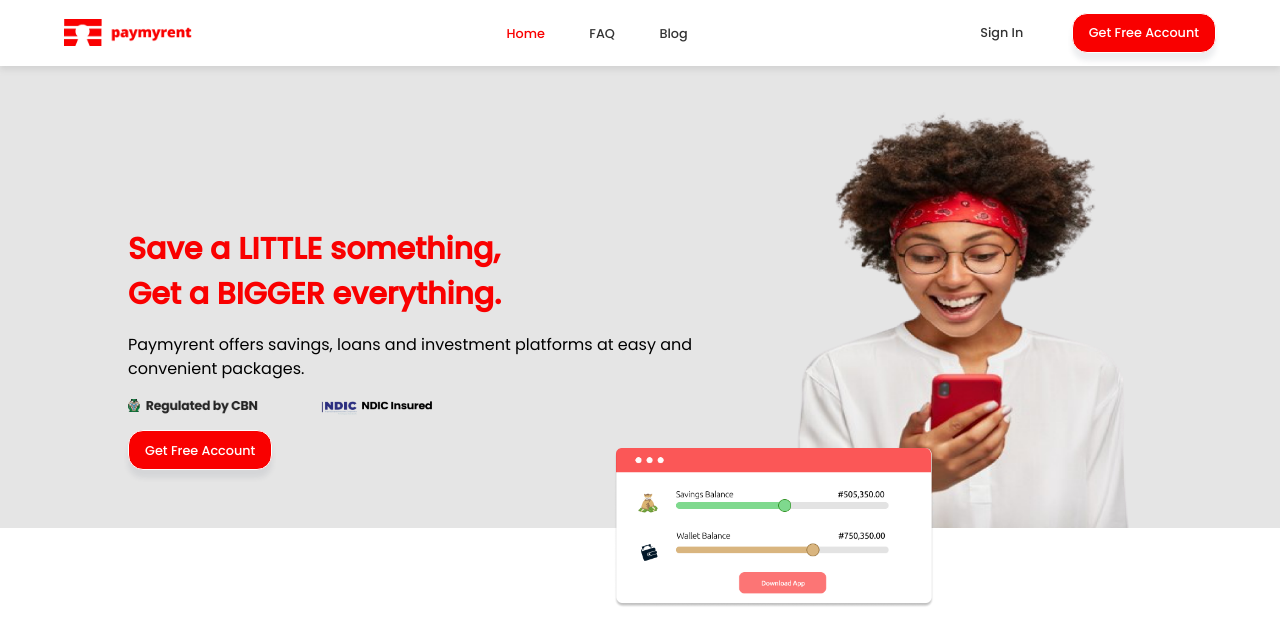
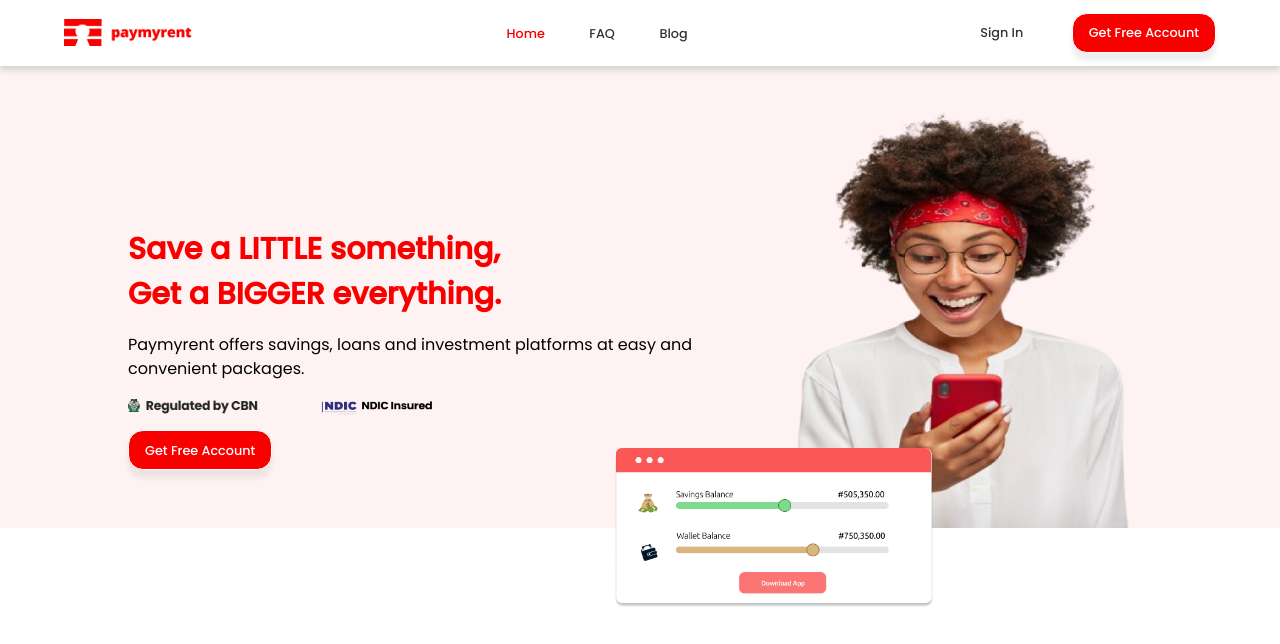
Before and after one commit to Olaoluwa1995/charts_table, a React (Create React App) app: page / in a window 1280 px wide. Shown: the top 644 px of the page. Built offline with nearby package versions, Linux system fonts and the light colour scheme.

Commit message:
Changed background color

```diff
--- a/src/styles/theme.ts
+++ b/src/styles/theme.ts
@@ -3,7 +3,7 @@ import { Styles } from "@chakra-ui/theme-tools";
 
 export const COLORS = {
   PRIMARY_COLOR: "#F90000",
-  BACKGROUND_COLOR: "#E5E5E5",
+  BACKGROUND_COLOR: "rgba(249, 0, 0, 0.05)",
 };
 
 export const BOXSHADOW = "0 4px 6px 0 lightGrey";
```
